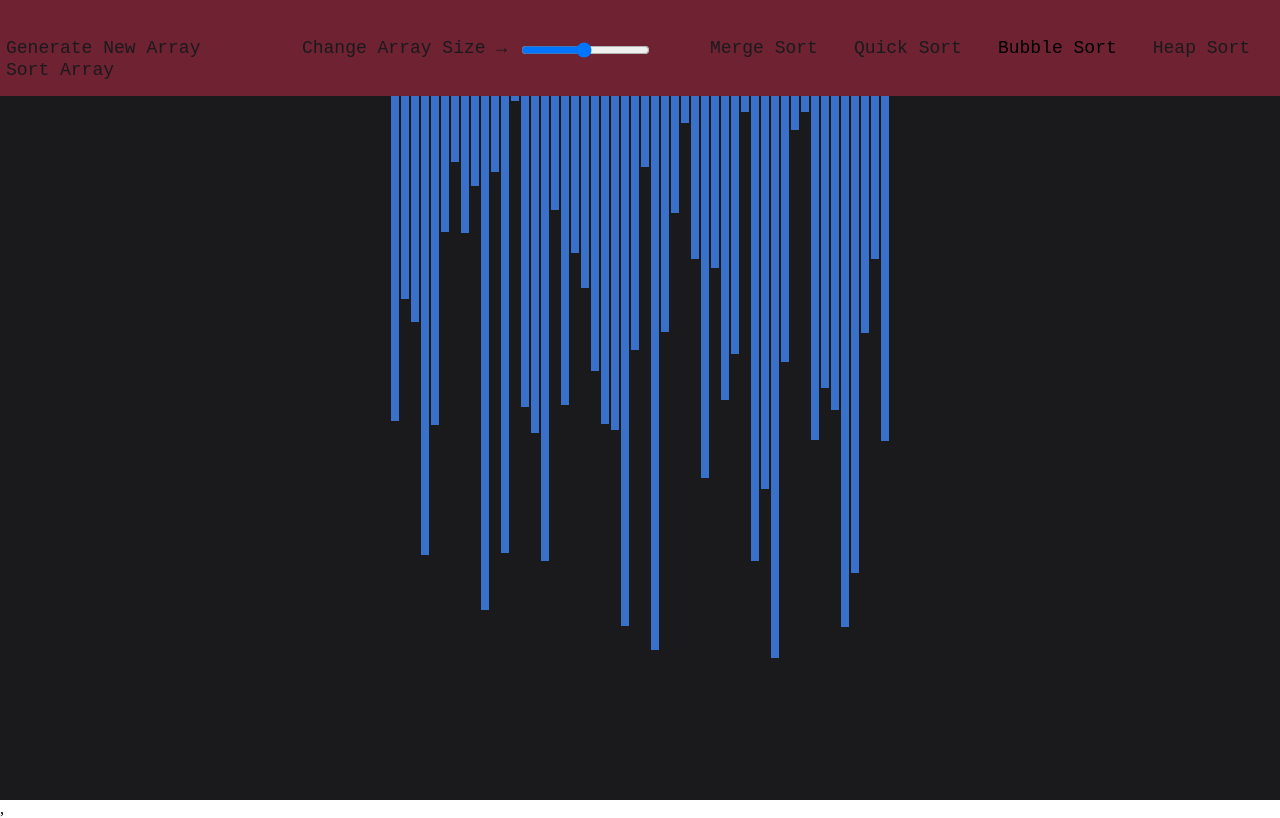
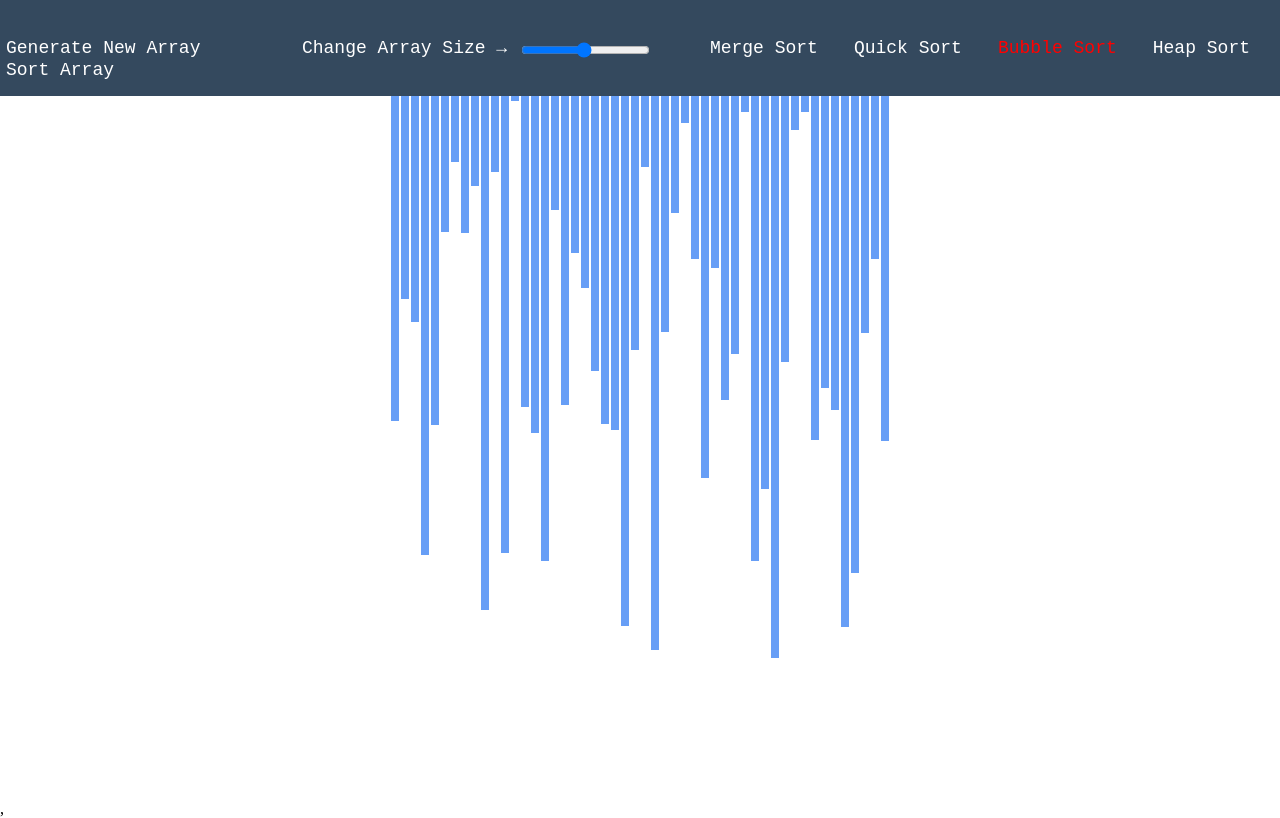
Before and after one commit to VadimSukachIT/Sorting-Visualizer, a React app: page / in a window 1280 px wide. Built offline with nearby package versions, Linux system fonts and the light colour scheme.

Commit message:
Added styles

```diff
--- a/src/components/app/app.css
+++ b/src/components/app/app.css
@@ -11,7 +11,7 @@
   cursor: pointer;
   font-size: 18px;
   font-family: monospace;
-  color: #D6A2AD;
+  color: #white;
 }
 .array-generator .buttons .generate-array-button:hover {
   color: #E4B363;
@@ -26,7 +26,7 @@
   cursor: pointer;
   font-size: 18px;
   font-family: monospace;
-  color: #D6A2AD;
+  color: #white;
 }
 .array-generator .buttons .sort-button-block .sort-array-button:hover {
   color: #E4B363;
@@ -38,7 +38,7 @@
   cursor: pointer;
   font-size: 18px;
   font-family: monospace;
-  color: #D6A2AD;
+  color: #white;
 }
 .button-styles:hover {
   color: #E4B363;
@@ -56,7 +56,7 @@
 .array-range-text {
   font-size: 18px;
   font-family: monospace;
-  color: #D6A2AD;
+  color: #white;
 }
 .sorts-bar {
   display: flex;
@@ -71,7 +71,7 @@
   background-color: transparent;
   font-size: 18px;
   font-family: monospace;
-  color: #D6A2AD;
+  color: #white;
   padding-right: 30px;
   cursor: pointer;
 }
@@ -87,7 +87,7 @@
   background-color: transparent;
   font-size: 18px;
   font-family: monospace;
-  color: #D6A2AD;
+  color: #white;
   padding-right: 30px;
   cursor: pointer;
   color: #95aaff;
@@ -101,7 +101,7 @@
 header {
   width: 100%;
   height: 12%;
-  background-color: #6f2232;
+  background-color: #34495e;
   display: flex;
   align-items: center;
   justify-content: space-between;
@@ -109,7 +109,7 @@ header {
 .text-styles {
   font-size: 18px;
   font-family: monospace;
-  color: #D6A2AD;
+  color: #white;
 }
 html,
 body,
--- a/src/components/app/header/header.less
+++ b/src/components/app/header/header.less
@@ -20,7 +20,7 @@ header {
 @text-size: 18px;
 @text-family: monospace;
 @text-locked-color: red;
-@text-color: #D6A2AD;
+@text-color: #white;
 @text-color-hover: #E4B363;
-@header-background-color: #6f2232;
+@header-background-color: #34495e;
 @header-height: 12%;
--- a/src/components/app/header/sorts-list/sorts.tsx
+++ b/src/components/app/header/sorts-list/sorts.tsx
@@ -3,7 +3,7 @@ import checkIfSortRunningAndGenerateColors from '../../../../utils/checkIfSortRu
 
 function SortsList({setCurrentSortMethod, isSortRunning, currentSortMethod}) {
     const {cursor, color, isDisabled} = checkIfSortRunningAndGenerateColors(isSortRunning);
-    const currentSortColor = '#000';
+    const currentSortColor = 'red';
     return (
         <div className="sorts-bar block">
             <button className="sort"
--- a/src/components/app/sorting-vIsualizer/sorting-visualizer.css
+++ b/src/components/app/sorting-vIsualizer/sorting-visualizer.css
@@ -3,7 +3,7 @@
   height: 88%;
   display: flex;
   justify-content: center;
-  background-color: #1a1a1d;
+  background-color: white;
 }
 .sorting-visualizer .arrayNumber {
   font-family: sans-serif;
--- a/src/components/app/sorting-vIsualizer/sorting-visualizer.less
+++ b/src/components/app/sorting-vIsualizer/sorting-visualizer.less
@@ -1,10 +1,9 @@
-
 .sorting-visualizer {
   width: 100%;
   height: 88%;
   display: flex;
   justify-content: center;
-  background-color: #1a1a1d;
+  background-color: white;
 
   .arrayNumber {
     font-family: sans-serif;
--- a/src/utils/checkIfSortRunningAndGenerateColors.ts
+++ b/src/utils/checkIfSortRunningAndGenerateColors.ts
@@ -1,6 +1,6 @@
 function checkIfSortRunningAndGenerateColors(isSortRunning) {
     const textColorWhileRunning = 'rgb(255,0,24)';
-    const textColorWhileNotRunning = '#1a1a1d';
+    const textColorWhileNotRunning = 'white';
     const cursor = isSortRunning ? 'default' : 'pointer';
     const color = isSortRunning ? textColorWhileRunning : textColorWhileNotRunning;
     const isDisabled: any = isSortRunning ? 'disabled' : null;
```
Also changed, not shown: 2 other files (tests, documents, lock files or other folders).
